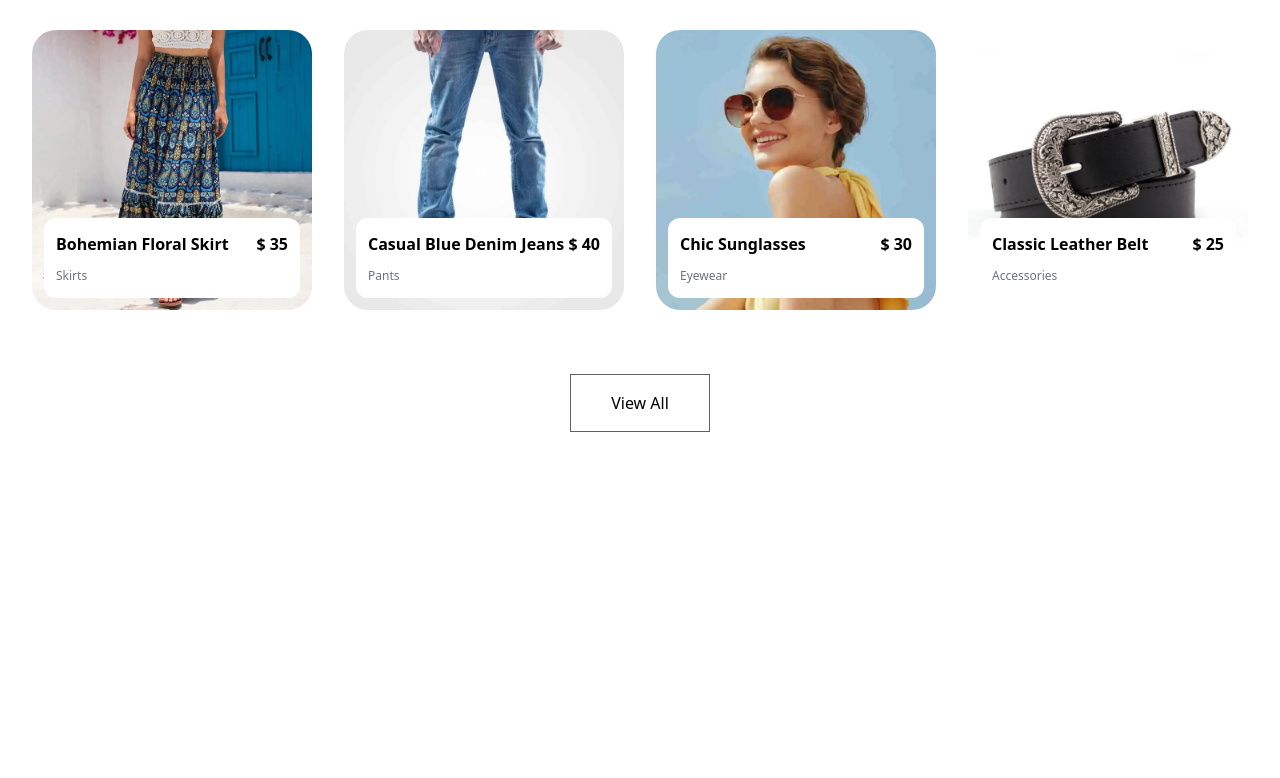
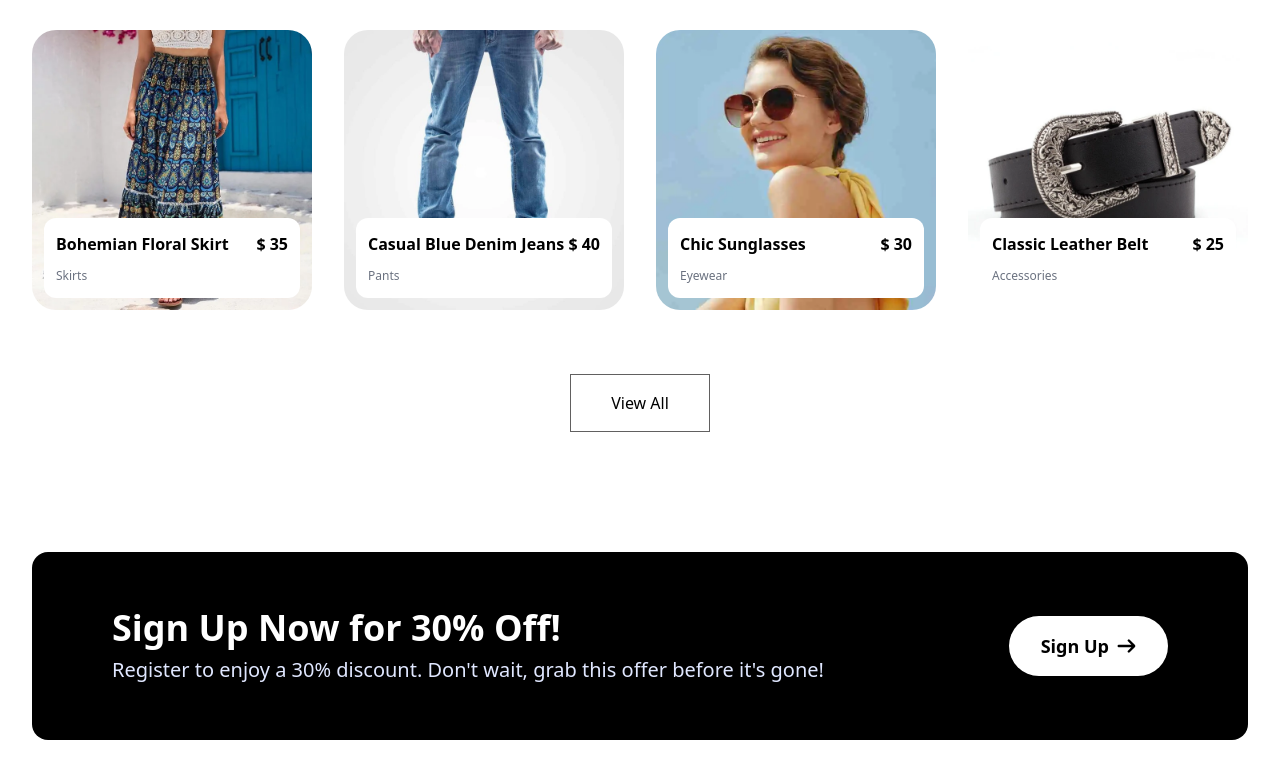
Before and after one commit to msopiann/react-online-store, a React (Vite) app: page / in a window 1280 px wide. Shown: the part 2963-3741 px from the top of the page. Before the commit the page ends 3451 px from the top, so only its background shows below. Built offline with nearby package versions, Linux system fonts and the light colour scheme; the HTML template or start-up script is replaced by a standard one.

Commit message:
feat: create CallAction component

```diff
--- a/src/App.jsx
+++ b/src/App.jsx
@@ -1,4 +1,5 @@
 import Brand from "./components/Brand";
+import CallAction from "./components/CallAction";
 import Collection from "./components/Collection";
 import Hero from "./components/Hero";
 import Navbar from "./components/Navbar";
@@ -12,6 +13,7 @@ function App() {
       <Brand />
       <Collection />
       <ProductList />
+      <CallAction />
     </>
   );
 }
--- /dev/null
+++ b/src/components/CallAction.jsx
@@ -0,0 +1,41 @@
+export default function CallAction() {
+  return (
+    <section className="py-16">
+      <div className="mx-auto max-w-7xl px-4 sm:px-6 lg:px-8">
+        <div className="lg:py-14 lg:px-20 p-10 rounded-2xl bg-black flex items-center justify-between flex-col lg:flex-row">
+          <div className="block text-center mb-5 lg:text-left lg:mb-0">
+            <h2 className="font-manrope text-4xl text-white font-semibold mb-5 lg:mb-2">
+              Sign Up Now for 30% Off!
+            </h2>
+            <p className="text-xl text-indigo-100 w-full md:text-justify">
+              Register to enjoy a 30% discount. Don&apos;t wait, grab this offer
+              before it&apos;s gone!
+            </p>
+          </div>
+          <a
+            href="#"
+            className="flex items-center gap-2 bg-white rounded-full shadow-sm text-lg text-black font-semibold py-4 px-8 transition-all duration-500"
+          >
+            Sign Up
+            <svg
+              className="transition-all hover:translate-x-3"
+              width="19"
+              height="14"
+              viewBox="0 0 19 14"
+              fill="none"
+              xmlns="http://www.w3.org/2000/svg"
+            >
+              <path
+                d="M1.75 7L16.4167 7M11.8333 12.5L16.6852 7.64818C16.9907 7.34263 17.1435 7.18985 17.1435 7C17.1435 6.81015 16.9907 6.65737 16.6852 6.35182L11.8333 1.5"
+                stroke="#000"
+                strokeWidth="2.4"
+                strokeLinecap="round"
+                strokeLinejoin="round"
+              />
+            </svg>
+          </a>
+        </div>
+      </div>
+    </section>
+  );
+}
```
